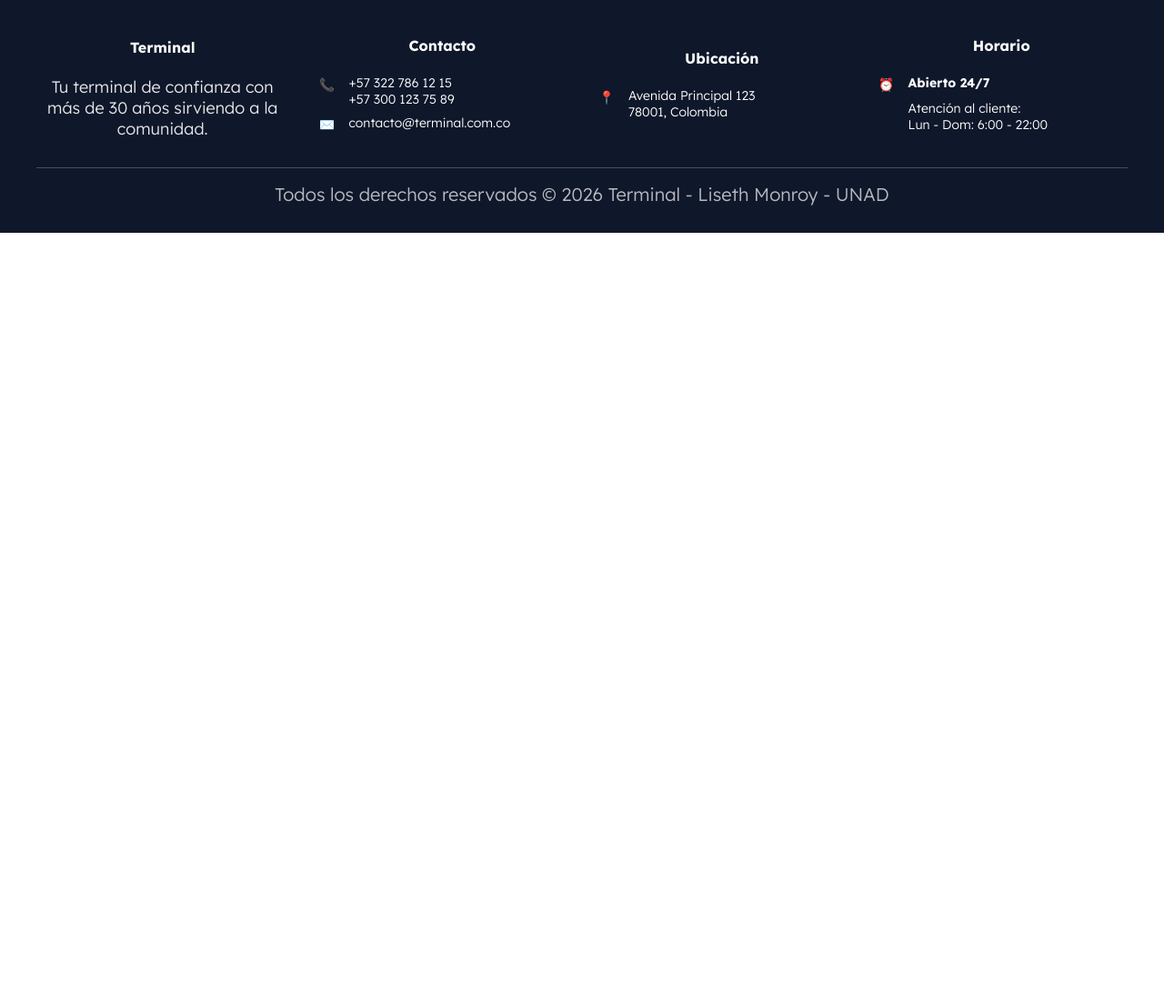
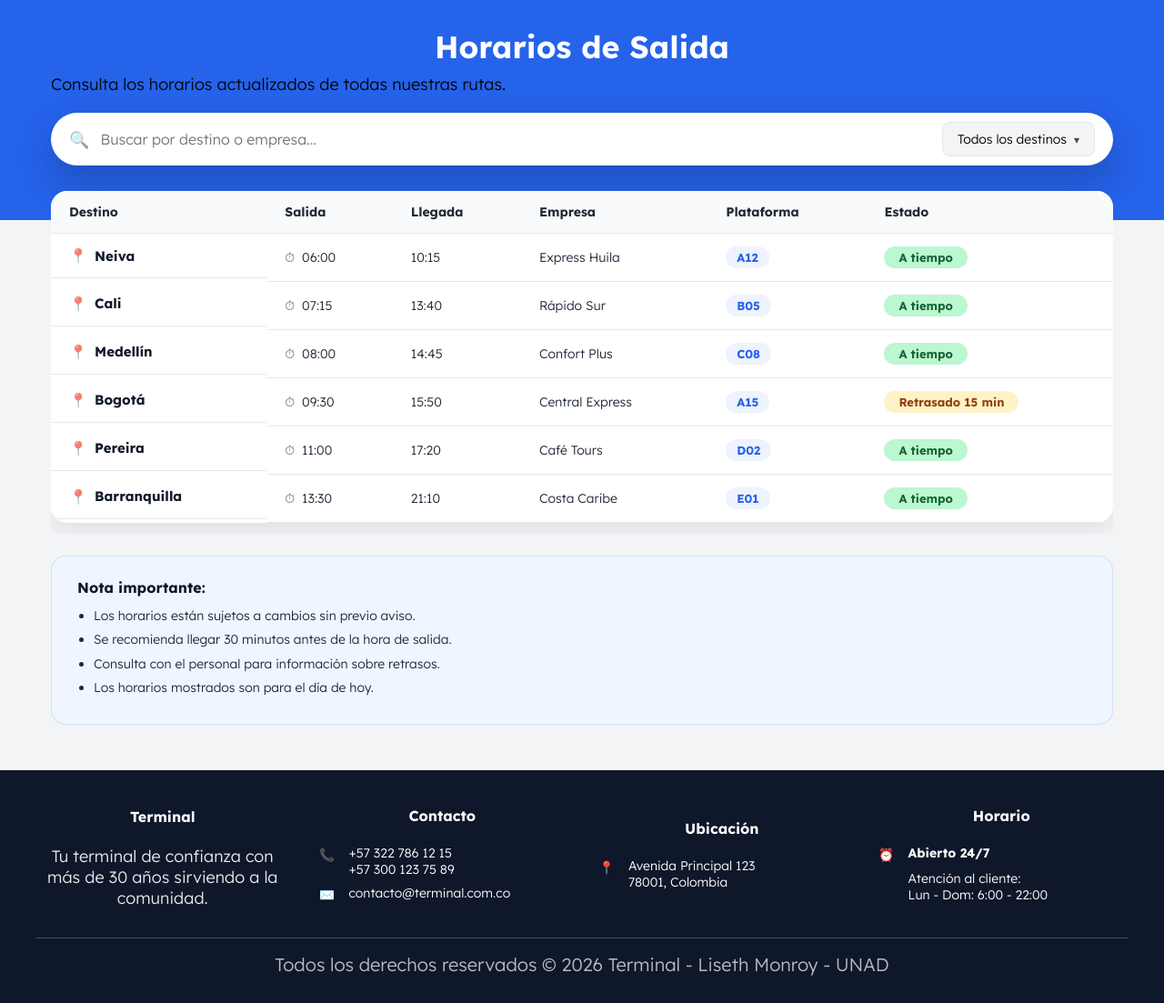
Before and after one commit to Monroybr/terminal, a PHP site: page /horarios.html in a window 1280 px wide. Shown: the part 100-1203 px from the top of the page at 91% size. Before the commit the page ends 356 px from the top, so only its background shows below. Run offline with PHP 8.4, Linux system fonts and the light colour scheme.

Commit message:
se crea el css del archivo horarios.html

```diff
--- a/horarios.html
+++ b/horarios.html
@@ -35,6 +35,180 @@
       </div>
     </header>
 
+    <!--seccion horarios-->
+    <main class="horarios">
+      <section class="horarios__encabezado">
+        <div class="horarios__contenedor">
+          <h1 class="horarios__titulo">Horarios de Salida</h1>
+          <p class="horarios__descripcion">
+            Consulta los horarios actualizados de todas nuestras rutas.
+          </p>
+
+          <div class="horarios__buscador">
+            <div class="horarios__campo-busqueda">
+              <span class="horarios__icono-busqueda">🔍</span>
+              <input type="text" class="horarios__input"placeholder="Buscar por destino o empresa...">
+            </div>
+
+            <div class="horarios__filtro">
+              <button class="horarios__select" type="button">Todos los destinos<span class="horarios__select-icono">▾</span></button>
+            </div>
+          </div>
+        </div>
+      </section>
+
+      <section class="horarios__tabla-seccion">
+        <div class="horarios__contenedor">
+          <div class="horarios__tabla-wrap">
+          <table class="horarios__tabla">
+            <thead class="horarios__cabecera">
+              <tr class="horarios__fila horarios__fila--cabecera">
+                <th class="horarios__columna">Destino</th>
+                <th class="horarios__columna">Salida</th>
+                <th class="horarios__columna">Llegada</th>
+                <th class="horarios__columna">Empresa</th>
+                <th class="horarios__columna">Plataforma</th>
+                <th class="horarios__columna">Estado</th>
+              </tr>
+            </thead>
+            <tbody class="horarios__cuerpo">
+              <tr class="horarios__fila">
+                <td class="horarios__columna horarios__columna--destino">
+                  <span class="horarios__destino-icono">📍</span>
+                  <span class="horarios__destino-nombre">Neiva</span>
+                </td>
+                <td class="horarios__columna">
+                  <span class="horarios__hora-icono">⏱</span>
+                  <span class="horarios__hora">06:00</span>
+                </td>
+                <td class="horarios__columna">10:15</td>
+                <td class="horarios__columna">Express Huila</td>
+                <td class="horarios__columna">
+                  <span class="horarios__plataforma">A12</span>
+                </td>
+                <td class="horarios__columna">
+                  <span class="horarios__estado horarios__estado--tiempo">A tiempo</span>
+                </td>
+              </tr>
+
+              <tr class="horarios__fila">
+                <td class="horarios__columna horarios__columna--destino">
+                  <span class="horarios__destino-icono">📍</span>
+                  <span class="horarios__destino-nombre">Cali</span>
+                </td>
+                <td class="horarios__columna">
+                  <span class="horarios__hora-icono">⏱</span>
+                  <span class="horarios__hora">07:15</span>
+                </td>
+                <td class="horarios__columna">13:40</td>
+                <td class="horarios__columna">Rápido Sur</td>
+                <td class="horarios__columna">
+                  <span class="horarios__plataforma">B05</span>
+                </td>
+                <td class="horarios__columna">
+                  <span class="horarios__estado horarios__estado--tiempo">A tiempo</span>
+                </td>
+              </tr>
+
+              <tr class="horarios__fila">
+                <td class="horarios__columna horarios__columna--destino">
+                  <span class="horarios__destino-icono">📍</span>
+                  <span class="horarios__destino-nombre">Medellín</span>
+                </td>
+                <td class="horarios__columna">
+                  <span class="horarios__hora-icono">⏱</span>
+                  <span class="horarios__hora">08:00</span>
+                </td>
+                <td class="horarios__columna">14:45</td>
+                <td class="horarios__columna">Confort Plus</td>
+                <td class="horarios__columna">
+                  <span class="horarios__plataforma">C08</span>
+                </td>
+                <td class="horarios__columna">
+                  <span class="horarios__estado horarios__estado--tiempo">A tiempo</span>
+                </td>
+              </tr>
+
+              <tr class="horarios__fila">
+                <td class="horarios__columna horarios__columna--destino">
+                  <span class="horarios__destino-icono">📍</span>
+                  <span class="horarios__destino-nombre">Bogotá</span>
+                </td>
+                <td class="horarios__columna">
+                  <span class="horarios__hora-icono">⏱</span>
+                  <span class="horarios__hora">09:30</span>
+                </td>
+                <td class="horarios__columna">15:50</td>
+                <td class="horarios__columna">Central Express</td>
+                <td class="horarios__columna">
+                  <span class="horarios__plataforma">A15</span>
+                </td>
+                <td class="horarios__columna">
+                  <span class="horarios__estado horarios__estado--retraso">Retrasado 15 min</span>
+                </td>
+              </tr>
+
+              <tr class="horarios__fila">
+                <td class="horarios__columna horarios__columna--destino">
+                  <span class="horarios__destino-icono">📍</span>
+                  <span class="horarios__destino-nombre">Pereira</span>
+                </td>
+                <td class="horarios__columna">
+                  <span class="horarios__hora-icono">⏱</span>
+                  <span class="horarios__hora">11:00</span>
+                </td>
+                <td class="horarios__columna">17:20</td>
+                <td class="horarios__columna">Café Tours</td>
+                <td class="horarios__columna">
+                  <span class="horarios__plataforma">D02</span>
+                </td>
+                <td class="horarios__columna">
+                  <span class="horarios__estado horarios__estado--tiempo">A tiempo</span>
+                </td>
+              </tr>
+
+              <tr class="horarios__fila">
+                <td class="horarios__columna horarios__columna--destino">
+                  <span class="horarios__destino-icono">📍</span>
+                  <span class="horarios__destino-nombre">Barranquilla</span>
+                </td>
+                <td class="horarios__columna">
+                  <span class="horarios__hora-icono">⏱</span>
+                  <span class="horarios__hora">13:30</span>
+                </td>
+                <td class="horarios__columna">21:10</td>
+                <td class="horarios__columna">Costa Caribe</td>
+                <td class="horarios__columna">
+                  <span class="horarios__plataforma">E01</span>
+                </td>
+                <td class="horarios__columna">
+                  <span class="horarios__estado horarios__estado--tiempo">A tiempo</span>
+                </td>
+              </tr>
+            </tbody>
+          </table>
+          </div>
+
+          <section class="horarios__nota">
+            <h2 class="horarios__nota-titulo">Nota importante:</h2>
+            <ul class="horarios__nota-lista">
+              <li class="horarios__nota-item">
+                Los horarios están sujetos a cambios sin previo aviso.
+              </li>
+              <li class="horarios__nota-item">
+                Se recomienda llegar 30 minutos antes de la hora de salida.
+              </li>
+              <li class="horarios__nota-item">
+                Consulta con el personal para información sobre retrasos.
+              </li>
+              <li class="horarios__nota-item">
+                Los horarios mostrados son para el día de hoy.
+              </li>
+            </ul>
+          </section>
+        </div>
+      </section>
+    </main>
 
     <!--seccion footer-->
     <footer class="footer">
--- a/src/scss/app.scss
+++ b/src/scss/app.scss
@@ -4,4 +4,5 @@
 @use 'elegirnos';
 @use 'destinos';
 @use 'viajar';
+@use 'horarios';
 @use 'footer';
--- /dev/null
+++ b/src/scss/horarios/_horarios.scss
@@ -0,0 +1,226 @@
+@use 'base/variables' as v;
+@use 'base/mixins' as m;
+
+.horarios{
+    background-color: v.$lightGray;
+
+    &__contenedor{
+        max-width: 120rem;
+        margin: 0 auto;
+        padding: 0 1.6rem;
+    }
+
+    &__encabezado{
+        background-color: v.$primary;
+        color: v.$white;
+        padding: 3rem 0 6rem 0;
+    }
+
+    &__titulo{
+        margin: 0 0 0.8rem 0;
+        font-size: 2.4rem;
+        font-weight: 700;
+
+        @include m.tablet{
+            font-size: 3.4rem;
+        }
+    }
+
+    &__descripcion{
+        margin: 0;
+        font-size: 1.5rem;
+        opacity: 0.95;
+
+        @include m.tablet{
+            font-size: 1.8rem;
+        }
+    }
+
+    &__buscador{
+        margin-top: 2rem;
+        background-color: v.$white;
+        border-radius: 999px;
+        box-shadow: 0 18px 40px rgba(15, 23, 42, 0.25);
+        padding: 0.8rem 1.2rem;
+        display: flex;
+        flex-direction: column;
+        gap: 1rem;
+
+        @include m.tablet{
+            flex-direction: row;
+            align-items: center;
+            justify-content: space-between;
+            padding: 1rem 2rem;
+        }
+    }
+
+    &__campo-busqueda{
+        flex: 1;
+        display: flex;
+        align-items: center;
+        gap: 1rem;
+    }
+
+    &__icono-busqueda{
+        font-size: 1.8rem;
+        opacity: 0.6;
+    }
+
+    &__input{
+        border: none;
+        outline: none;
+        width: 100%;
+        font-size: 1.6rem;
+        font-family: v.$main_source;
+        color: v.$darkGray;
+    }
+
+    &__filtro{
+        @include m.tablet{
+            margin-left: 2rem;
+        }
+    }
+
+    &__select{
+        border-radius: 0.8rem;
+        border: 1px solid v.$border;
+        background-color: v.$lightGray;
+        padding: 0.9rem 1.6rem;
+        font-size: 1.4rem;
+        font-family: v.$main_source;
+        display: inline-flex;
+        align-items: center;
+        gap: 0.8rem;
+        cursor: pointer;
+    }
+
+    &__select-icono{
+        font-size: 1.2rem;
+        opacity: 0.7;
+    }
+
+    &__tabla-seccion{
+        margin-top: -3.2rem;
+        padding: 0 0 5rem 0;
+    }
+
+    &__tabla-wrap{
+        width: 100%;
+        overflow-x: auto;
+        padding-bottom: 1.2rem;
+    }
+
+    &__tabla{
+        width: 100%;
+        border-collapse: collapse;
+        background-color: v.$white;
+        border-radius: 1.8rem;
+        overflow: hidden;
+        box-shadow: v.$shadow;
+        font-size: 1.4rem;
+        min-width: 60rem;
+    }
+
+    &__cabecera{
+        background-color: #f9fafb;
+    }
+
+    &__fila{
+        &--cabecera{
+            text-align: left;
+        }
+    }
+
+    &__columna{
+        padding: 1.4rem 2rem;
+        border-bottom: 1px solid v.$border;
+        color: v.$darkGray;
+
+        &--destino{
+            display: flex;
+            align-items: center;
+            gap: 0.8rem;
+            font-weight: 600;
+            color: v.$darkBlue;
+        }
+    }
+
+    &__destino-icono{
+        font-size: 1.6rem;
+        opacity: 0.7;
+    }
+
+    &__destino-nombre{
+        font-size: 1.5rem;
+    }
+
+    &__hora-icono{
+        font-size: 1.4rem;
+        opacity: 0.7;
+        margin-right: 0.4rem;
+    }
+
+    &__hora{
+        font-variant-numeric: tabular-nums;
+    }
+
+    &__plataforma{
+        display: inline-flex;
+        align-items: center;
+        justify-content: center;
+        min-width: 4.2rem;
+        padding: 0.4rem 1.2rem;
+        border-radius: 999px;
+        background-color: rgba(37, 99, 235, 0.08);
+        color: v.$primary;
+        font-weight: 600;
+        font-size: 1.3rem;
+    }
+
+    &__estado{
+        display: inline-flex;
+        align-items: center;
+        justify-content: center;
+        padding: 0.4rem 1.6rem;
+        border-radius: 999px;
+        font-weight: 600;
+        font-size: 1.3rem;
+
+        &--tiempo{
+            background-color: #bbf7d0;
+            color: #166534;
+        }
+
+        &--retraso{
+            background-color: #fef3c7;
+            color: #92400e;
+        }
+    }
+
+    &__nota{
+        margin-top: 2.4rem;
+        padding: 2.4rem 2.8rem;
+        background-color: #eff6ff;
+        border-radius: 1.6rem;
+        border: 1px solid rgba(37, 99, 235, 0.15);
+    }
+
+    &__nota-titulo{
+        margin: 0 0 1rem 0;
+        font-size: 1.6rem;
+        font-weight: 700;
+        color: v.$darkBlue;
+    }
+
+    &__nota-lista{
+        margin: 0;
+        padding-left: 1.8rem;
+        font-size: 1.4rem;
+        color: v.$darkGray;
+        line-height: 1.6;
+    }
+
+    &__nota-item{
+        margin-bottom: 0.4rem;
+    }
+}
--- /dev/null
+++ b/src/scss/horarios/_index.scss
@@ -0,0 +1 @@
+@forward 'horarios';
```
Also changed, not shown: build/css/app.css, 1 other file.
